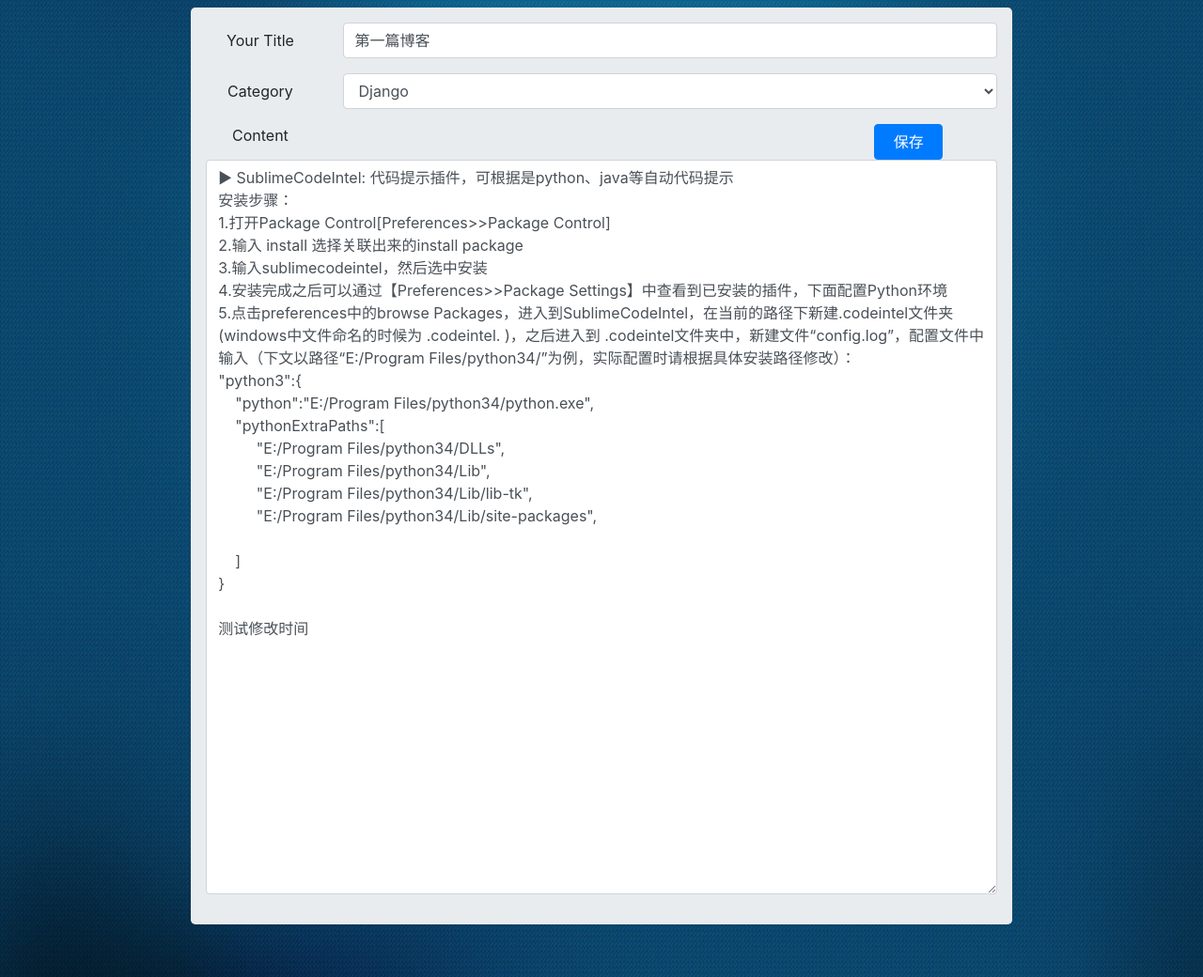
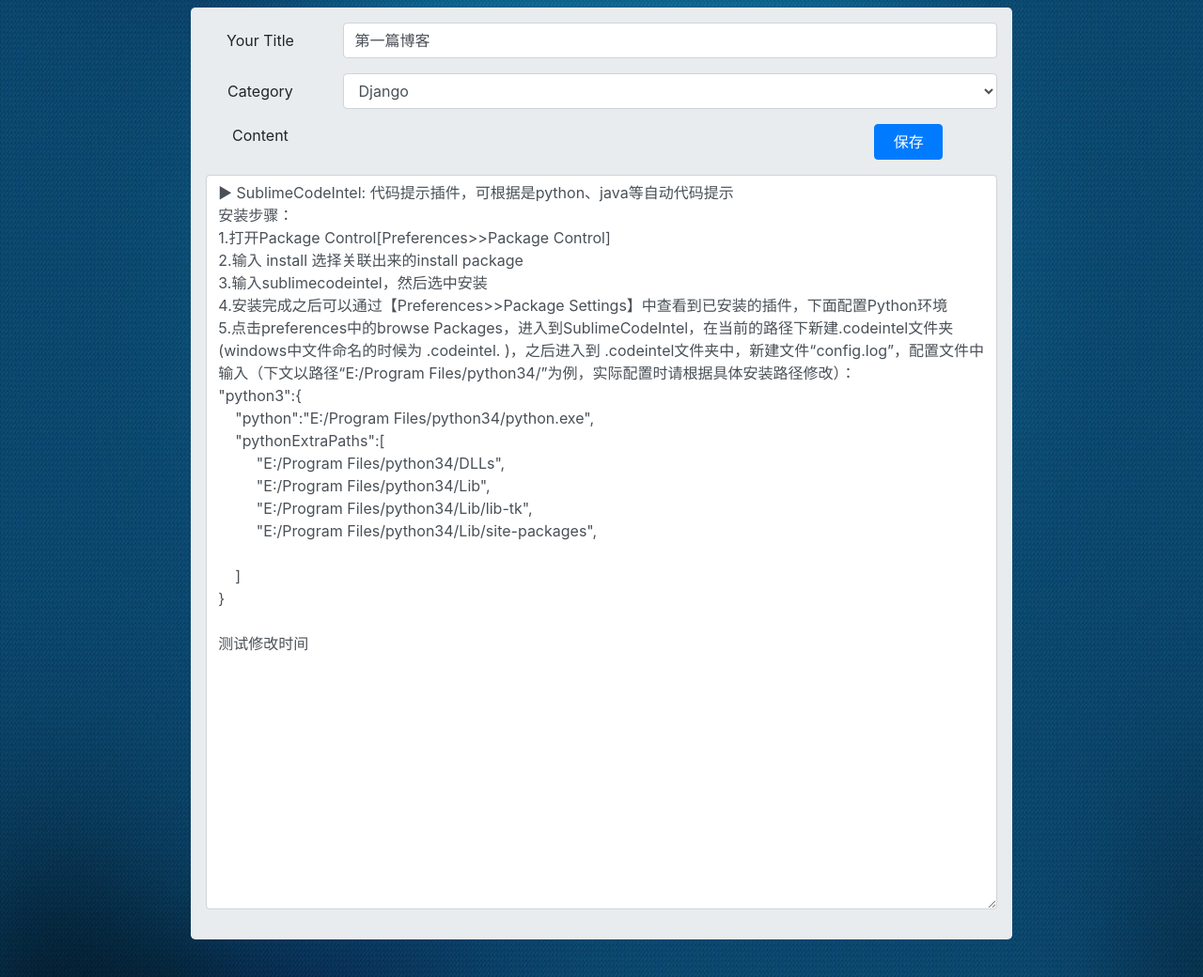
Before and after one commit to heyefu19920626/myBlog, a Django app: page /edit_article/1/ in a window 1280 px wide. Shown: the part 56-1096 px from the top of the page at 94% size. Run offline with Django 3.2, Linux system fonts and the light colour scheme; data comes from the database, SQL or seed files in the repository; both versions use the stored data as it was after the commit; some libraries are stand-ins or nearby versions.

Commit message:
调整编辑文章页面按钮样式，国际化该页面

```diff
--- a/blog/templates/blog/edit_article.html
+++ b/blog/templates/blog/edit_article.html
@@ -39,7 +39,7 @@
                     <div class="row">
                         <label for="id_body" class="col-md-2 text-center">{% trans 'Content' %}</label>
                         <div class="col-md-8"></div>
-                        <button name='submit' class="col-md-1 btn btn-primary">{% trans 'Save' %}</button>
+                        <button name='submit' style="margin-bottom: 1rem;" class="col-md-1 btn btn-primary">{% trans 'Save' %}</button>
                     </div>
                     <textarea name="body" class="form-control" required id="id_body" rows="32">{{ article.body }}</textarea>
                 </div>
```
Also changed, not shown: blog/locale/en/LC_MESSAGES/django.po, blog/locale/zh_Hans/LC_MESSAGES/django.po, db.sqlite3, locale/en/LC_MESSAGES/django.po, locale/zh_Hans/LC_MESSAGES/django.po, 2 other files.
